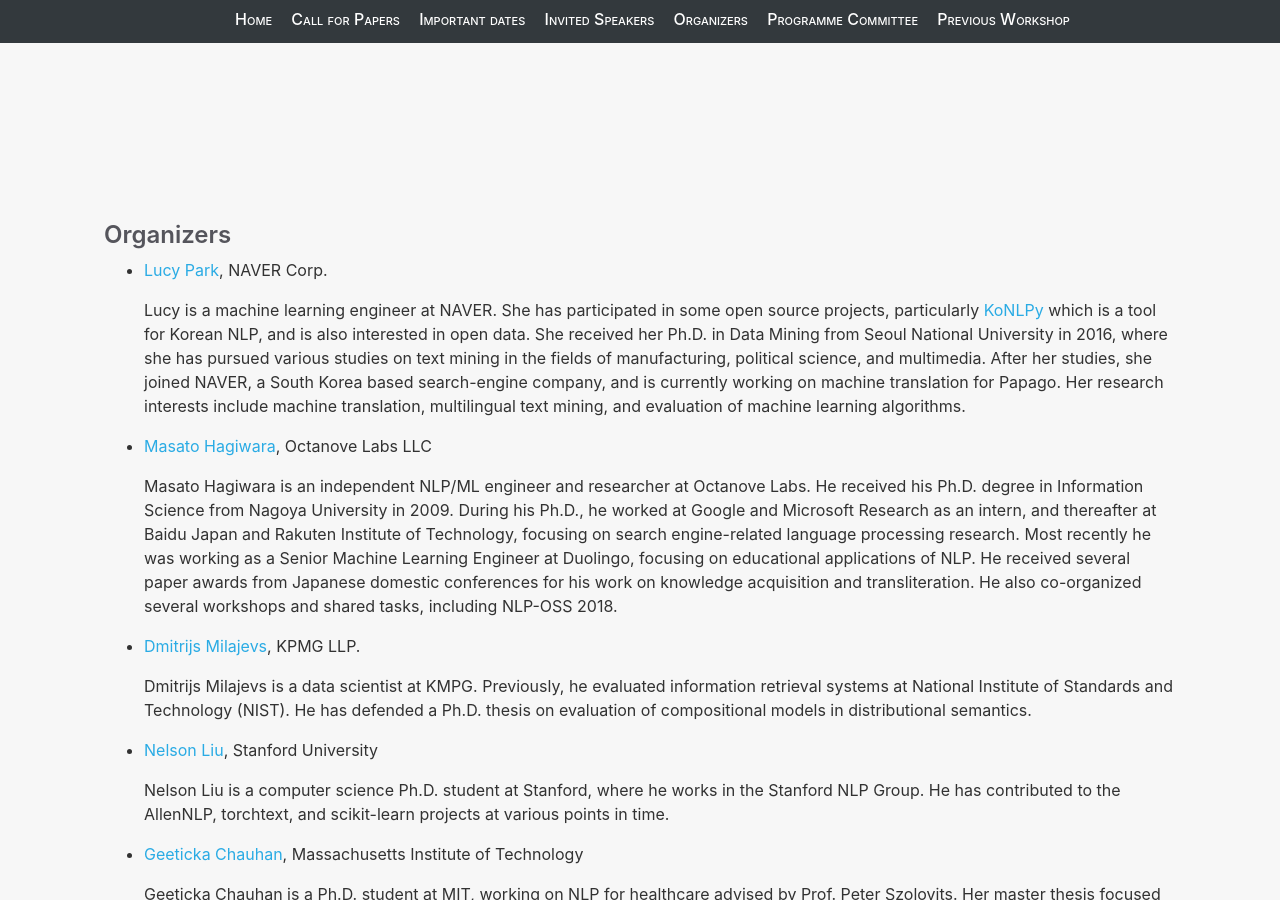
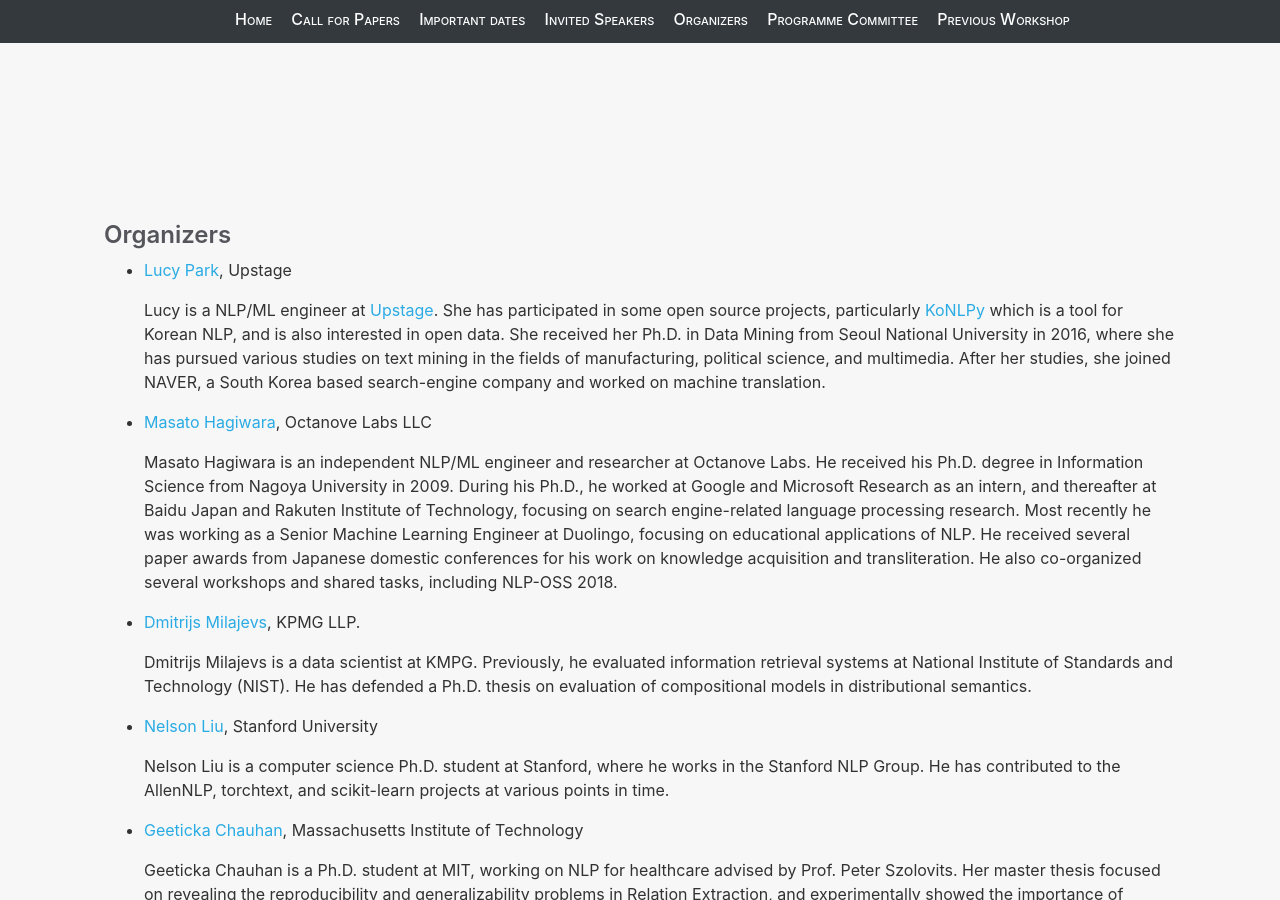
Before and after one commit to nlposs/nlposs.github.io, a Jekyll site: the page built from 2020/index.md, in a window 1280 px wide and 900 px high, scrolled down 4514 px. Built offline with Jekyll 4.4.1, drawn with Linux system fonts in a browser that asks for light colours; grey boxes are pictures that could not be loaded.

Commit message:
Change affiliation

```diff
--- a/2020/index.md
+++ b/2020/index.md
@@ -130,9 +130,9 @@
 
 ## Organizers
 
- - [Lucy Park](https://github.com/e9t), NAVER Corp.
+ - [Lucy Park](https://github.com/e9t), Upstage
 
-     Lucy is a machine learning engineer at NAVER. She has participated in some open source projects, particularly [KoNLPy](http://konlpy.org) which is a tool for Korean NLP, and is also interested in open data. She received her Ph.D. in Data Mining from Seoul National University in 2016, where she has pursued various studies on text mining in the fields of manufacturing, political science, and multimedia. After her studies, she joined NAVER, a South Korea based search-engine company, and is currently working on machine translation for Papago. Her research interests include machine translation, multilingual text mining, and evaluation of machine learning algorithms.
+     Lucy is a NLP/ML engineer at [Upstage](https://upstage.ai). She has participated in some open source projects, particularly [KoNLPy](http://konlpy.org) which is a tool for Korean NLP, and is also interested in open data. She received her Ph.D. in Data Mining from Seoul National University in 2016, where she has pursued various studies on text mining in the fields of manufacturing, political science, and multimedia. After her studies, she joined NAVER, a South Korea based search-engine company and worked on machine translation.
 
  - [Masato Hagiwara](http://masatohagiwara.net/), Octanove Labs LLC
 
```
